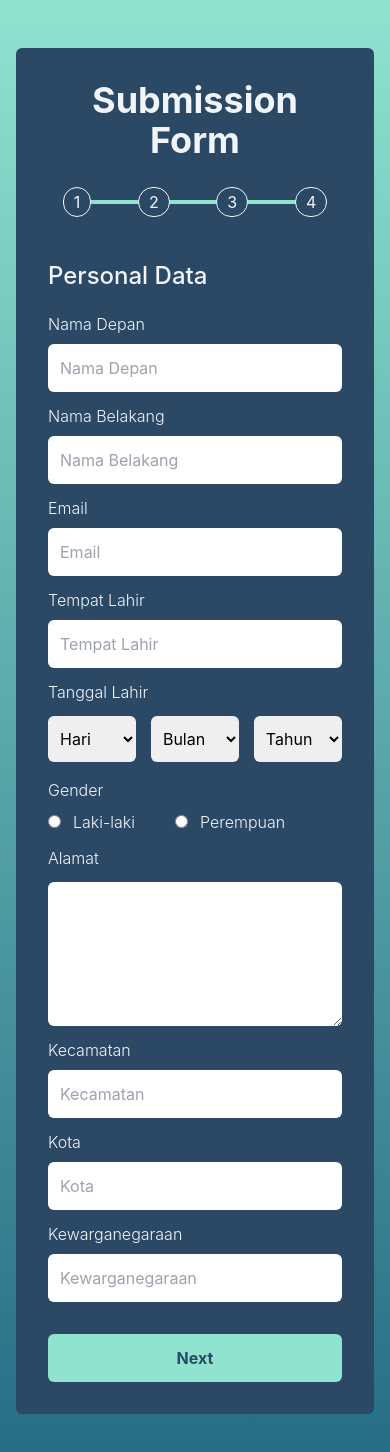
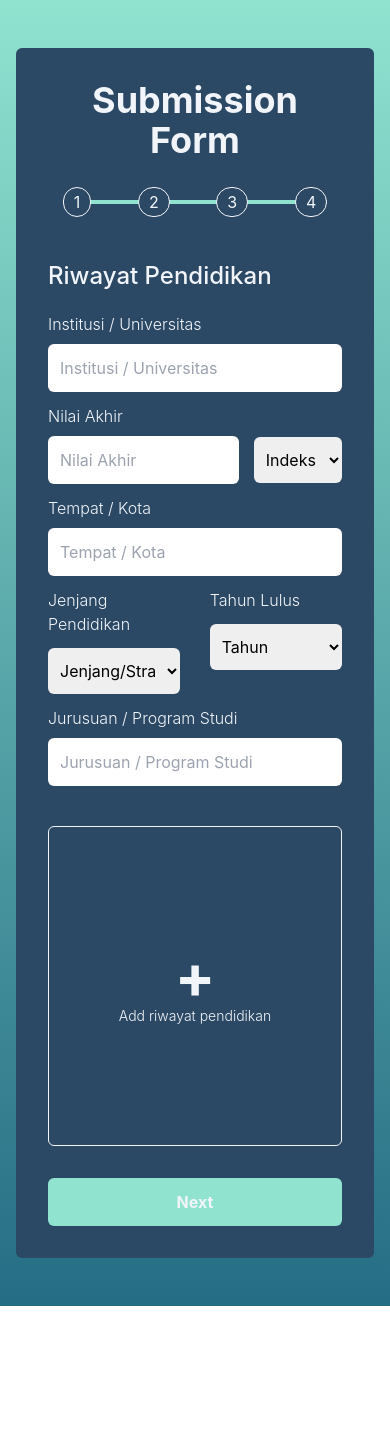
Before and after one commit to Dedenno17/react-test, a React (Create React App) app: page /add in a window 390 px wide. Shown: the top 1452 px of the page. After the commit the page ends 1306 px from the top, so only its background shows below. Built offline with nearby package versions, Linux system fonts and the light colour scheme.

Commit message:
memberi style responsive pada riwayat pendidikan form

```diff
--- a/src/components/Form/Forms.jsx
+++ b/src/components/Form/Forms.jsx
@@ -6,8 +6,8 @@ import Keahlian from "./Keahlian/Keahlian";
 const Forms = () => {
   return (
     <div className="w-full mt-14">
-      <PersonalData />
-      {/* <RiwayatPendidikan /> */}
+      {/* <PersonalData /> */}
+      <RiwayatPendidikan />
       {/* <PengalamanKerja /> */}
       {/* <Keahlian /> */}
     </div>
--- a/src/components/Form/RiwayatPendidikan/RiwayatPendidikan.jsx
+++ b/src/components/Form/RiwayatPendidikan/RiwayatPendidikan.jsx
@@ -11,8 +11,11 @@ const RiwayatPendidikan = () => {
       <form className="w-full">
         <RiwayatPendidikanForm />
         <AddLayout />
-        <div className="mt-8">
-          <Button className="bg-tosca w-full text-slate-100" typw="submit">
+        <div className="mt-8 lg:flex lg:justify-end lg:items-center">
+          <Button
+            className="bg-tosca w-full text-slate-100 lg:w-[20%] hover:brightness-95"
+            typw="submit"
+          >
             Next
           </Button>
         </div>
```
